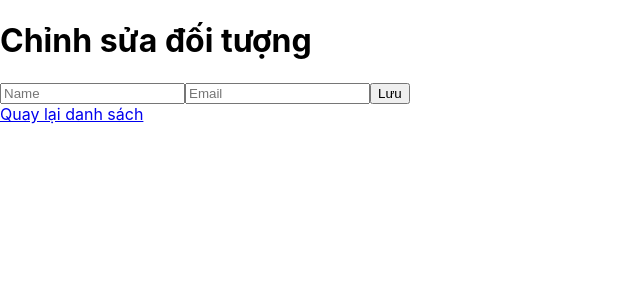
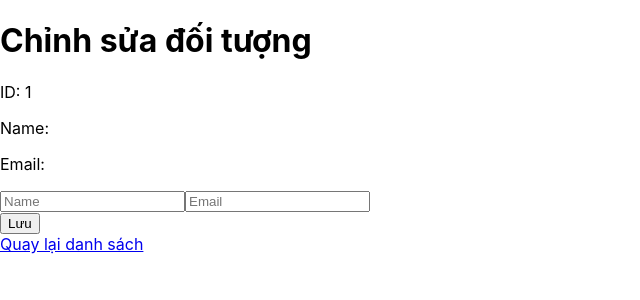
Before and after one commit to TabooNotTaboo/taboo, a React (Create React App) app: page /edit/1 in a window 1280 px wide. Shown: the top 300 px of the page, without its empty margins (0-640 px from the left). Built offline with nearby package versions, Linux system fonts and the light colour scheme; no server answers.

Commit message:
update 11

```diff
--- a/src/AddItem.js
+++ b/src/AddItem.js
@@ -8,7 +8,7 @@ function AddItem() {
 
   const handleSave = async () => {
     try {
-      await axios.post('https://13.250.65.254:8443/demo20/api/v1/customers', newItem);
+      await axios.post('https://13.229.50.210:8443/demo20/api/v1/customers', newItem);
       navigate('/');
     } catch (error) {
       console.error('Lỗi khi tạo mới đối tượng:', error);
--- a/src/EditItem.js
+++ b/src/EditItem.js
@@ -5,6 +5,7 @@ import { useParams, Link, useNavigate } from 'react-router-dom';
 function EditItem() {
   const { id } = useParams();
   const [editedItem, setEditedItem] = useState({ name: '', email: '' });
+  const [originalItem, setOriginalItem] = useState({ name: '', email: '' }); // Lưu trữ thông tin ban đầu
   const navigate = useNavigate();
 
   useEffect(() => {
@@ -13,8 +14,9 @@ function EditItem() {
 
   const fetchData = async () => {
     try {
-      const response = await axios.get(`https://13.250.65.254:8443/demo20/api/v1/customers/${id}`);
+      const response = await axios.get(`https://13.229.50.210:8443/demo20/api/v1/customers/${id}`);
       setEditedItem(response.data);
+      setOriginalItem(response.data);
     } catch (error) {
       console.error('Lỗi khi lấy dữ liệu:', error);
     }
@@ -22,7 +24,7 @@ function EditItem() {
 
   const handleSave = async () => {
     try {
-      await axios.put(`https://13.250.65.254:8443/demo20/api/v1/customers/${id}`, editedItem);
+      await axios.put(`https://13.229.50.210:8443/demo20/api/v1/customers/${id}`, editedItem);
       navigate('/');
     } catch (error) {
       console.error('Lỗi khi lưu dữ liệu:', error);
@@ -40,7 +42,10 @@ function EditItem() {
   return (
     <div>
       <h1>Chỉnh sửa đối tượng</h1>
-      <form onSubmit={handleSave}>
+      <div>
+        <p>ID: {id}</p>
+        <p>Name: {originalItem.name}</p>
+        <p>Email: {originalItem.email}</p>
         <input
           type="text"
           placeholder="Name"
@@ -53,6 +58,8 @@ function EditItem() {
           value={editedItem.email}
           onChange={handleEmailChange}
         />
+      </div>
+      <form onSubmit={handleSave}>
         <button type="submit">Lưu</button>
       </form>
       <Link to="/">Quay lại danh sách</Link>
--- a/src/Home.js
+++ b/src/Home.js
@@ -1,9 +1,10 @@
 import React, { useState, useEffect } from 'react';
 import axios from 'axios';
-import { Link } from 'react-router-dom';
+import { Link, useNavigate } from 'react-router-dom';
 
 function Home() {
   const [data, setData] = useState([]);
+  const navigate = useNavigate();
 
   useEffect(() => {
     fetchData();
@@ -11,7 +12,7 @@ function Home() {
 
   const fetchData = async () => {
     try {
-      const response = await axios.get('https://13.250.65.254:8443/demo20/api/v1/customers');
+      const response = await axios.get('https://13.229.50.210:8443/demo20/api/v1/customers');
       setData(response.data);
     } catch (error) {
       console.error('Lỗi khi lấy dữ liệu:', error);
@@ -20,7 +21,7 @@ function Home() {
 
   const handleDelete = async (idToDelete) => {
     try {
-      await axios.delete(`https://13.250.65.254:8443/demo20/api/v1/customers/${idToDelete}`);
+      await axios.delete(`https://13.229.50.210:8443/demo20/api/v1/customers/${idToDelete}`);
       fetchData();
     } catch (error) {
       console.error('Lỗi khi xóa đối tượng:', error);
@@ -34,7 +35,12 @@ function Home() {
         {data.map((item) => (
           <li key={item.id}>
             {item.id} - {item.name} - {item.email}
-            <Link to={`/edit/${item.id}`}>Chỉnh sửa</Link>
+            <Link
+              to={`/edit/${item.id}`}
+              state={{ originalData: item }}
+            >
+              Chỉnh sửa
+            </Link>
             <button onClick={() => handleDelete(item.id)}>Xóa</button>
           </li>
         ))}
```
